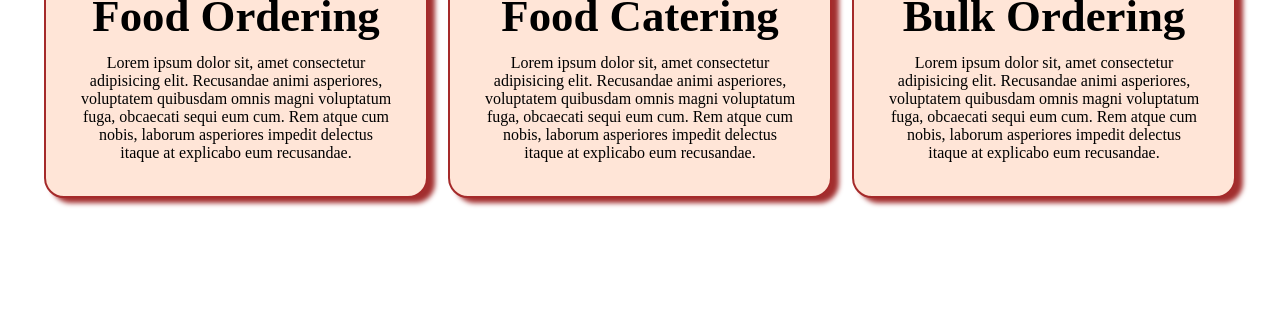
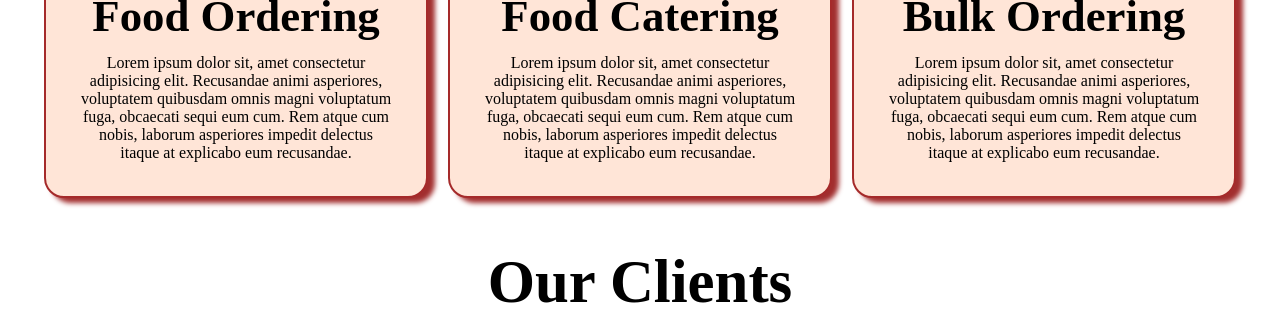
Before and after one commit to rashup198/project_5, a plain HTML site: page index.html in a window 1280 px wide. Shown: the part 831-1160 px from the top of the page. Before the commit the page ends 1066 px from the top, so only its background shows below. Drawn offline with Linux system fonts and the light colour scheme; a web font is replaced by a local one.

Commit message:
updated index .html;

```diff
--- a/index.html
+++ b/index.html
@@ -54,9 +54,17 @@
             <p class="center">Lorem ipsum dolor sit, amet consectetur adipisicing elit. Recusandae animi asperiores, voluptatem quibusdam omnis magni voluptatum fuga, obcaecati sequi eum cum. Rem atque cum nobis, laborum asperiores impedit delectus itaque at explicabo eum recusandae.</p>
         </div>
     </div>
+   </section>
+    <section id="client-section">
+        <h1 class="h-primary center"> Our Clients</h1>
+
+        <div id="clients">
+            <div class="clients-items">
 
 
-   </section>
+            </div>
+        </div>
 
+    </section>
 </body>
 </html>
```
